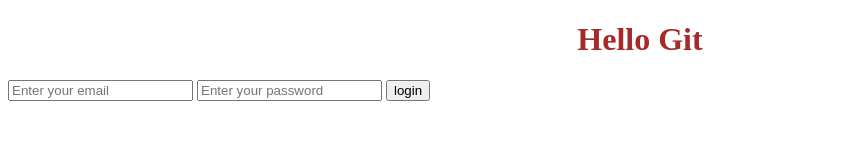
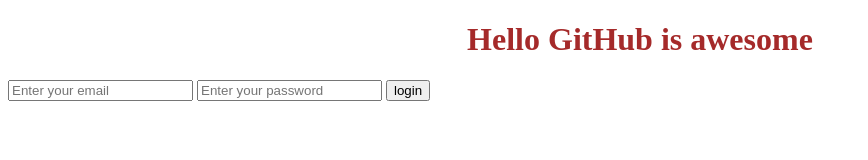
Before and after one commit to doreendarren/My-cool-project, a plain HTML site: page index.html in a window 1280 px wide. Shown: the whole page, without its empty margins (0-868 px from the left). Drawn offline with Linux system fonts and the light colour scheme.

Commit message:
Changed the website doc

```diff
--- a/index.html
+++ b/index.html
@@ -3,11 +3,11 @@
   <head>
     <meta charset="UTF-8" />
     <meta name="viewport" content="width=, initial-scale=1.0" />
-    <title>Document</title>
+    <title>GitHub repo example</title>
     <link rel="stylesheet" href="style.css" />
   </head>
   <body>
-    <h1>Hello Git</h1>
+    <h1>Hello GitHub is awesome</h1>
     <form>
       <input type="email" placeholder="Enter your email" />
       <input type="password" placeholder="Enter your password" />
```
